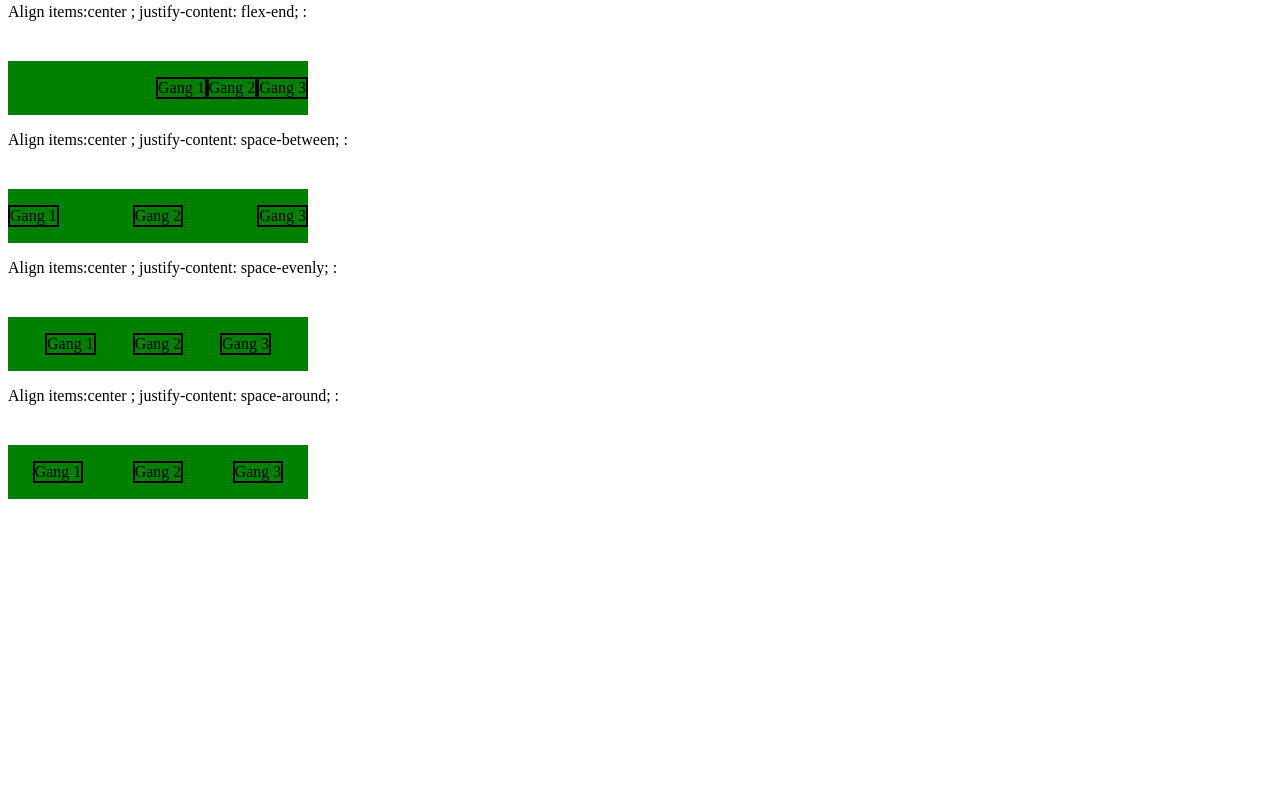
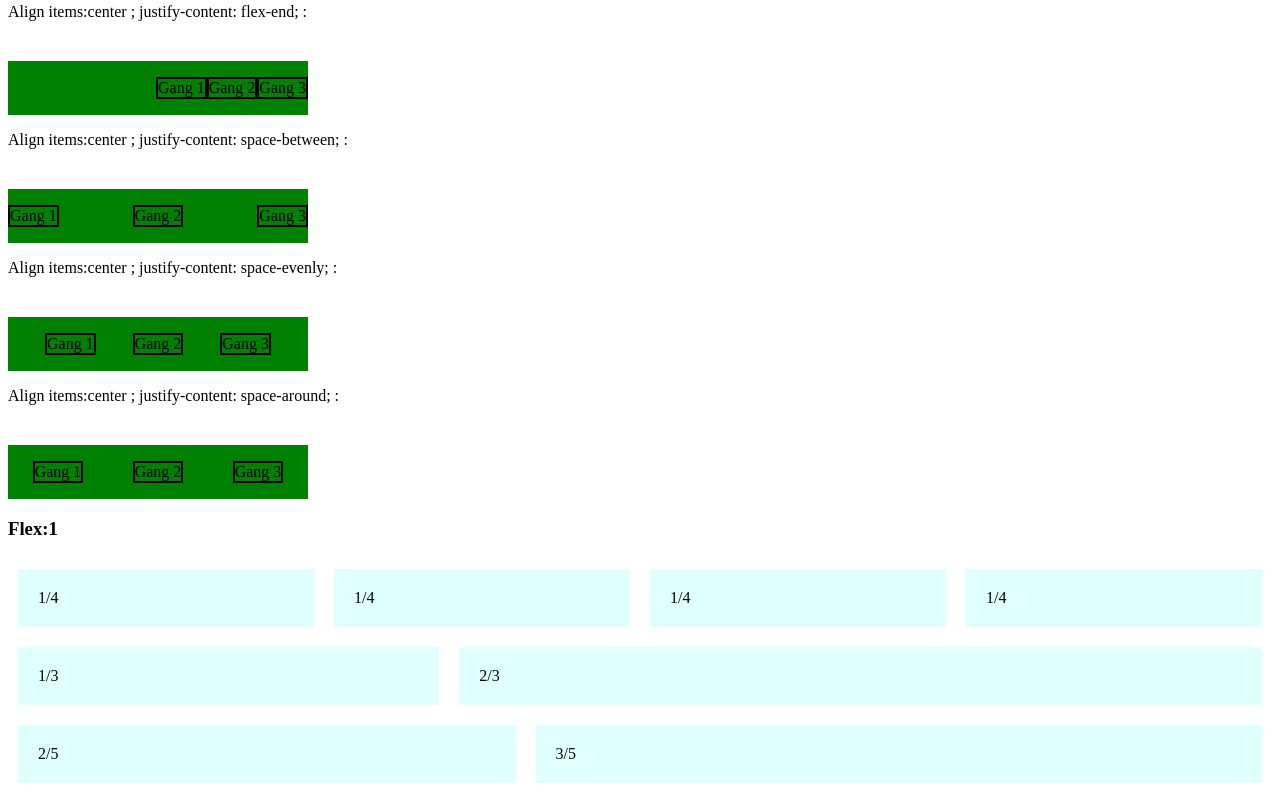
Before and after one commit to Bernard-Olaires/Coding-Notes, a plain HTML site: page Coding Notes/CSS Notes/index.html in a window 1280 px wide. Shown: the part 3435-4236 px from the top of the page. Before the commit the page ends 3942 px from the top, so only its background shows below. Drawn offline with Linux system fonts and the light colour scheme.

Commit message:
6/16/2022

```diff
--- a/Coding Notes/CSS Notes/CSS/style.css
+++ b/Coding Notes/CSS Notes/CSS/style.css
@@ -228,7 +228,7 @@ label, input {
     align-items: center;
 }
 
-.col {
+.coll {
     width: 220px;
     padding: 10px;
     background-color: blanchedalmond;
@@ -298,3 +298,26 @@ label, input {
     align-items: center;
     justify-content: space-around;
 }
+
+/* flex: 1 */
+
+/*
+Flex: 1 gives a percentage of space.
+*/
+.row {
+    display: flex;
+}
+.col, .col-2, .col-3 {
+    flex: 1;
+    padding: 20px;
+    margin: 10px;
+    background-color: lightcyan;
+}
+
+.col-2 {
+    flex: 2;
+}
+
+.col-3 {
+    flex: 3;
+}
--- a/Coding Notes/CSS Notes/index.html
+++ b/Coding Notes/CSS Notes/index.html
@@ -153,18 +153,18 @@
 
         <!-- Display: Flex -->
 
-        <h3>Flex:</h3>
+        <h3>display:flex;</h3>
 
         <div class="cont">
-            <div class="col">
+            <div class="coll">
                 <h3>Lorem</h3>
                 <p>Lorem ipsum dolor sit amet consectetur.</p>
             </div>
-            <div class="col">
+            <div class="coll">
                 <h3>Ipsum</h3>
                 <p>Lorem ipsum dolor sit amet consectetur.</p>
             </div>
-            <div class="col">
+            <div class="coll">
                 <h3>Dolor</h3>
                 <p>Lorem ipsum dolor sit amet consectetur.</p>
             </div>
@@ -222,6 +222,30 @@
             <p class="g3">Gang 3</p>
         </div>
 
+        <!-- flex:1 -->
+
+        <h3>Flex:1</h3>
+
+        <div class="row">
+            <div class="col">1/4</div>
+            <div class="col">1/4</div>
+            <div class="col">1/4</div>
+            <div class="col">1/4</div>
+        </div>
+
+        <div class="row">
+            <div class="col">1/3</div>
+            <div class="col-2">2/3</div>
+        </div>
+
+        <div class="row">
+            <div class="col-2">2/5</div>
+            <div class="col-3">3/5</div>
+        </div>
+
+
+
+
 
     </body>
 </html>
```
